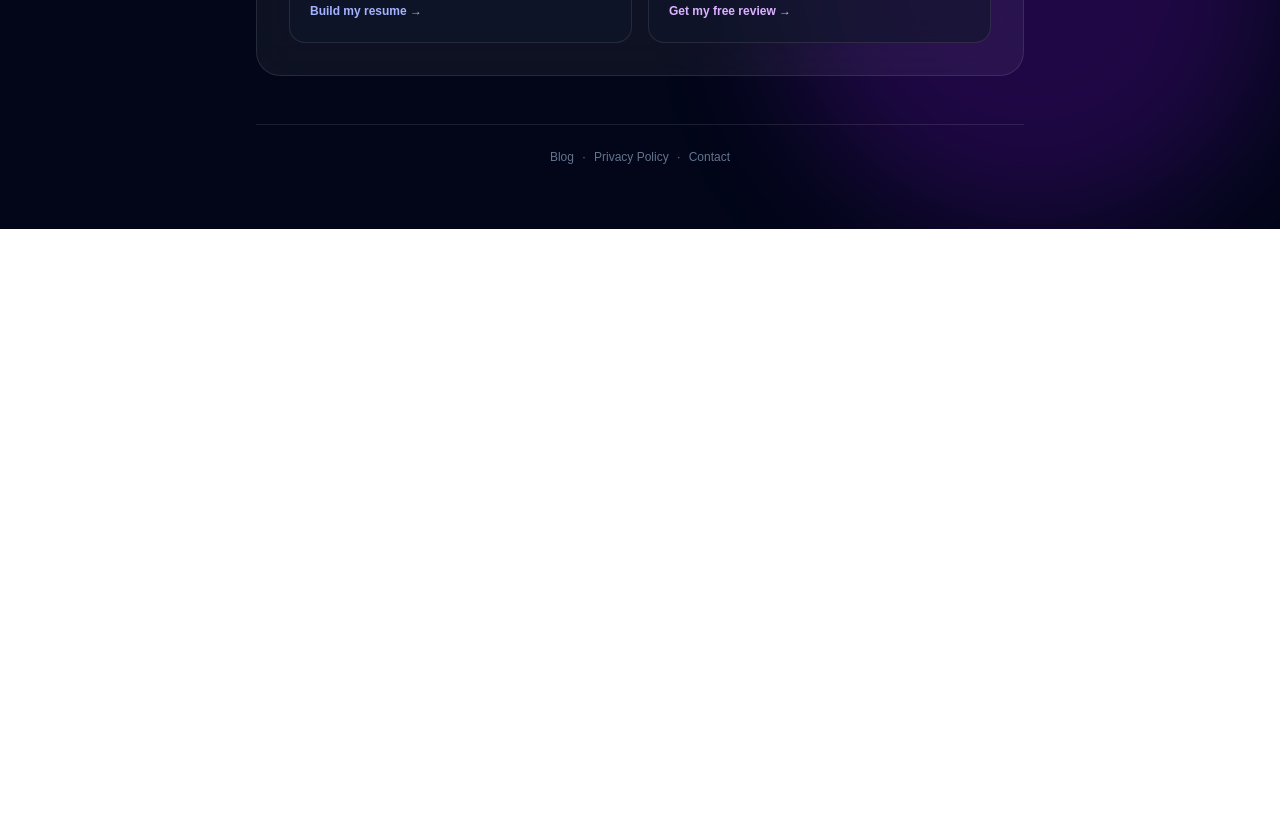
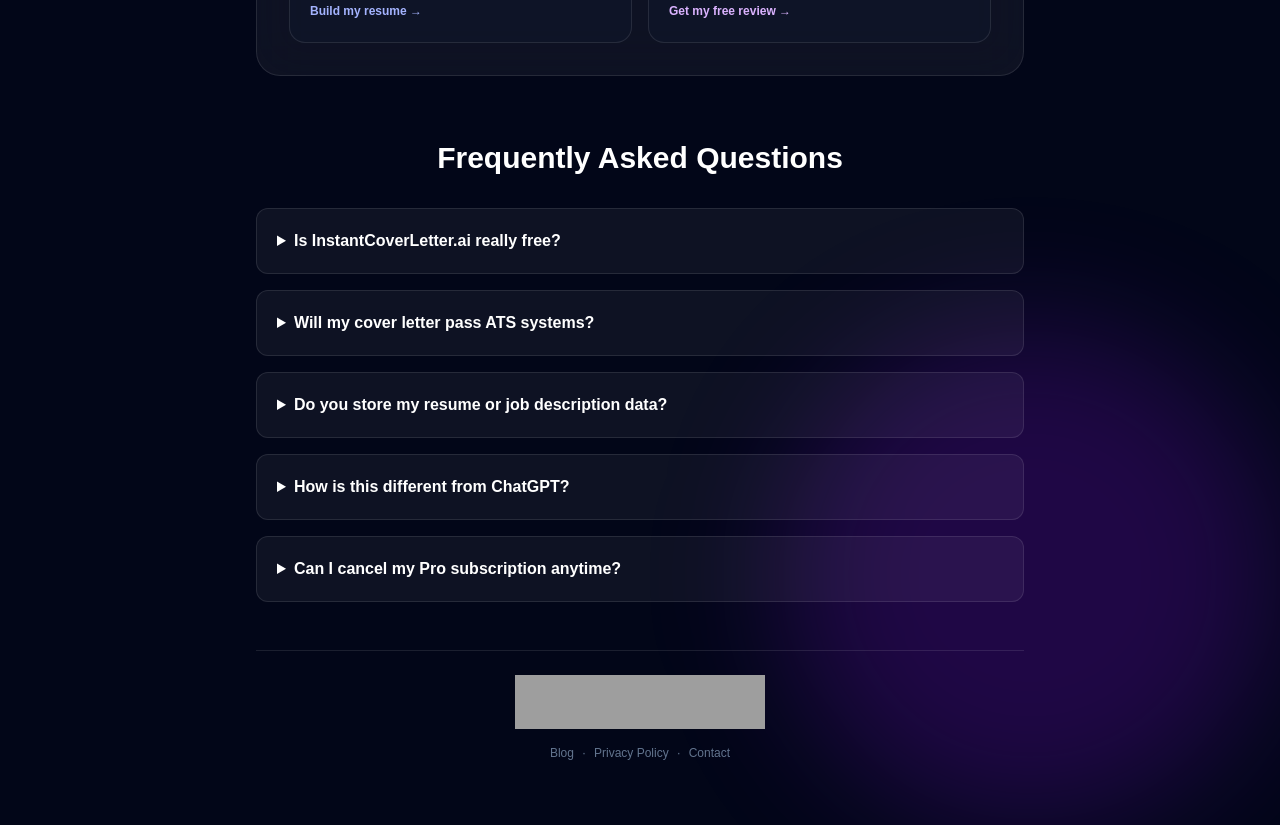
Before and after one commit to CosmasCold/instant-cover-letter, a Next.js app: page / in a window 1280 px wide. Shown: the part 1360-2185 px from the top of the page. Before the commit the page ends 1589 px from the top, so only its background shows below. Built offline with nearby package versions, Linux system fonts and the light colour scheme; grey boxes are pictures that could not be loaded.

Commit message:
Fix JSX structure, add PH badge and FAQ

```diff
--- a/app/page.tsx
+++ b/app/page.tsx
@@ -14,7 +14,6 @@ export default function Home() {
   const [isPro, setIsPro] = useState(false);
   const [showUpgrade, setShowUpgrade] = useState(false);
 
-  // Check for ?success=true after Stripe redirect
   useEffect(() => {
     const params = new URLSearchParams(window.location.search);
     if (params.get("success") === "true") {
@@ -102,6 +101,8 @@ const handleManageSubscription = async () => {
       <div className="absolute bottom-0 right-0 w-[500px] h-[500px] bg-purple-600/20 rounded-full blur-3xl pointer-events-none" />
 
       <div className="max-w-3xl mx-auto relative">
+
+        {/* Header */}
         <header className="text-center mb-12">
           <div className="inline-flex items-center gap-2 mb-4">
             <div className="px-4 py-1.5 bg-white/5 border border-white/10 rounded-full text-xs font-medium text-indigo-300 backdrop-blur">
@@ -124,6 +125,7 @@ const handleManageSubscription = async () => {
           </p>
         </header>
 
+        {/* Form */}
         <div className="bg-white/5 backdrop-blur-xl border border-white/10 rounded-3xl shadow-2xl p-8 space-y-6">
           <div>
             <label className="block text-sm font-semibold text-slate-200 mb-2">
@@ -202,6 +204,7 @@ const handleManageSubscription = async () => {
           </button>
         </div>
 
+        {/* Upgrade Modal */}
         {showUpgrade && (
           <div className="fixed inset-0 bg-black/70 backdrop-blur-sm flex items-center justify-center z-50 p-4">
             <div className="bg-slate-900 border border-white/10 rounded-3xl p-8 max-w-md text-center">
@@ -236,6 +239,7 @@ const handleManageSubscription = async () => {
           </div>
         )}
 
+        {/* Letter Output */}
         {letter && (
           <div className="mt-8 bg-white/5 backdrop-blur-xl border border-white/10 rounded-3xl shadow-2xl p-8">
             <div className="flex justify-between items-center mb-5">
@@ -253,6 +257,7 @@ const handleManageSubscription = async () => {
           </div>
         )}
 
+        {/* Pro Upsell (free users after generating) */}
         {letter && !isPro && (
           <div className="mt-6 bg-gradient-to-r from-indigo-600/20 to-purple-600/20 border border-indigo-400/30 rounded-3xl p-6 text-center">
             <p className="text-white font-semibold mb-2">
@@ -267,6 +272,7 @@ const handleManageSubscription = async () => {
           </div>
         )}
 
+        {/* Resume.io Affiliate CTA (after letter) */}
         {letter && (
           <div className="mt-6 bg-gradient-to-r from-indigo-600/20 to-purple-600/20 border border-indigo-400/30 rounded-3xl p-6 md:p-8 text-center">
             <div className="inline-block mb-3 px-3 py-1 bg-yellow-400/20 border border-yellow-400/30 rounded-full text-xs font-semibold text-yellow-300">
@@ -274,7 +280,7 @@ const handleManageSubscription = async () => {
             </div>
             <h3 className="text-2xl font-bold text-white mb-2">Now make your resume match</h3>
             <p className="text-slate-300 mb-5 text-sm md:text-base max-w-md mx-auto">
-              A great cover letter needs an ATS-friendly resume to back it up. Build one in minutes with Resume.io.
+              A great cover letter needs an ATS-friendly resume to back it up. Build one in minutes.
             </p>
             <a
               href="https://resumeio.sjv.io/2RW0ZO"
@@ -287,6 +293,7 @@ const handleManageSubscription = async () => {
           </div>
         )}
 
+        {/* Affiliate Tools Section */}
         <div className="mt-12 bg-white/5 backdrop-blur-xl border border-white/10 rounded-3xl p-6 md:p-8">
           <h3 className="text-center text-white font-bold text-lg mb-1">
             🚀 Land the job — recommended next steps
@@ -294,9 +301,7 @@ const handleManageSubscription = async () => {
           <p className="text-center text-slate-400 text-sm mb-6">
             Tools we trust to give you an edge in your job search
           </p>
-
           <div className="grid grid-cols-1 md:grid-cols-2 gap-4">
-            {/* Resume.io */}
             <a
               href="https://resumeio.sjv.io/2RW0ZO"
               target="_blank"
@@ -309,18 +314,12 @@ const handleManageSubscription = async () => {
                   DIY BUILDER
                 </span>
               </div>
-              <h4 className="font-bold text-white group-hover:text-indigo-300 mb-1">
-                Resume.io
-              </h4>
+              <h4 className="font-bold text-white group-hover:text-indigo-300 mb-1">Resume.io</h4>
               <p className="text-sm text-slate-400 mb-3">
                 Build a polished, ATS-friendly resume in minutes with 30+ templates.
               </p>
-              <span className="text-xs text-indigo-300 font-semibold">
-                Build my resume →
-              </span>
+              <span className="text-xs text-indigo-300 font-semibold">Build my resume →</span>
             </a>
-
-            {/* TopResume */}
             <a
               href="https://topresume.sjv.io/YVy36J"
               target="_blank"
@@ -333,20 +332,92 @@ const handleManageSubscription = async () => {
                   EXPERT REVIEW
                 </span>
               </div>
-              <h4 className="font-bold text-white group-hover:text-purple-300 mb-1">
-                TopResume
-              </h4>
+              <h4 className="font-bold text-white group-hover:text-purple-300 mb-1">TopResume</h4>
               <p className="text-sm text-slate-400 mb-3">
                 Get a free expert review from a certified resume writer. Used by millions.
               </p>
-              <span className="text-xs text-purple-300 font-semibold">
-                Get my free review →
-              </span>
+              <span className="text-xs text-purple-300 font-semibold">Get my free review →</span>
             </a>
           </div>
         </div>
 
-<div className="mt-12 pt-6 border-t border-white/10 text-center text-slate-500 text-xs">
+        {/* FAQ Section */}
+        <div className="mt-16">
+          <h2 className="text-3xl font-bold text-white text-center mb-8">
+            Frequently Asked Questions
+          </h2>
+          <div className="space-y-4">
+            <details className="bg-white/5 border border-white/10 rounded-xl p-5 cursor-pointer">
+              <summary className="font-semibold text-white">
+                Is InstantCoverLetter.ai really free?
+              </summary>
+              <p className="mt-3 text-slate-300 text-sm">
+                Yes. The free tier gives you 2 cover letters per day, no signup or credit card required.
+                Pro (\$7/month) unlocks unlimited generations and tone selection.
+              </p>
+            </details>
+            <details className="bg-white/5 border border-white/10 rounded-xl p-5 cursor-pointer">
+              <summary className="font-semibold text-white">
+                Will my cover letter pass ATS systems?
+              </summary>
+              <p className="mt-3 text-slate-300 text-sm">
+                Yes. Our AI generates plain text letters with industry-standard formatting that ATS
+                systems can parse easily. For best results, pair with an ATS-optimized resume.
+              </p>
+            </details>
+            <details className="bg-white/5 border border-white/10 rounded-xl p-5 cursor-pointer">
+              <summary className="font-semibold text-white">
+                Do you store my resume or job description data?
+              </summary>
+              <p className="mt-3 text-slate-300 text-sm">
+                No. Your input is sent to our AI provider only to generate your letter. We don&apos;t
+                save it on our servers afterward. See our Privacy Policy for full details.
+              </p>
+            </details>
+            <details className="bg-white/5 border border-white/10 rounded-xl p-5 cursor-pointer">
+              <summary className="font-semibold text-white">
+                How is this different from ChatGPT?
+              </summary>
+              <p className="mt-3 text-slate-300 text-sm">
+                We use a specialized prompt optimized specifically for cover letters. No setup, no
+                prompt engineering — just paste your background and job description and get a
+                polished result in 3 seconds.
+              </p>
+            </details>
+            <details className="bg-white/5 border border-white/10 rounded-xl p-5 cursor-pointer">
+              <summary className="font-semibold text-white">
+                Can I cancel my Pro subscription anytime?
+              </summary>
+              <p className="mt-3 text-slate-300 text-sm">
+                Yes, anytime. Click &quot;Manage subscription&quot; while logged in as Pro and
+                you&apos;ll be redirected to Stripe&apos;s portal where you can cancel in one click.
+              </p>
+            </details>
+          </div>
+        </div>
+
+        {/* Footer */}
+        <div className="mt-12 pt-6 border-t border-white/10 text-center space-y-4">
+
+          {/* Product Hunt Badge */}
+          <div className="flex justify-center">
+            <a
+              href="https://www.producthunt.com/products/instantcoverletter-ai?embed=true&utm_source=badge-featured&utm_medium=badge&utm_campaign=badge-instantcoverletter-ai"
+              target="_blank"
+              rel="noopener noreferrer"
+            >
+              <img
+                alt="InstantCoverLetter.ai - Free AI cover letters in seconds. No signup. | Product Hunt"
+                width={250}
+                height={54}
+                src="https://api.producthunt.com/widgets/embed-image/v1/featured.svg?post_id=1138932&theme=dark&t=1777999943128"
+                style={{ width: "250px", height: "54px" }}
+              />
+            </a>
+          </div>
+
+          {/* Footer Links */}
+          <div className="text-slate-500 text-xs">
             <Link href="/blog" className="hover:text-slate-300 transition">
               Blog
             </Link>
@@ -355,9 +426,14 @@ const handleManageSubscription = async () => {
               Privacy Policy
             </Link>
             <span className="mx-2">·</span>
-          <a href="mailto:coldcosmas@gmail.com" className="hover:text-slate-300 transition">
+            <a
+              href="mailto:coldcosmas@gmail.com"
+              className="hover:text-slate-300 transition"
+            >
               Contact
             </a>
+          </div>
+
         </div>
 
       </div>
```
Lines whose indentation alone changed are shown as unchanged.
